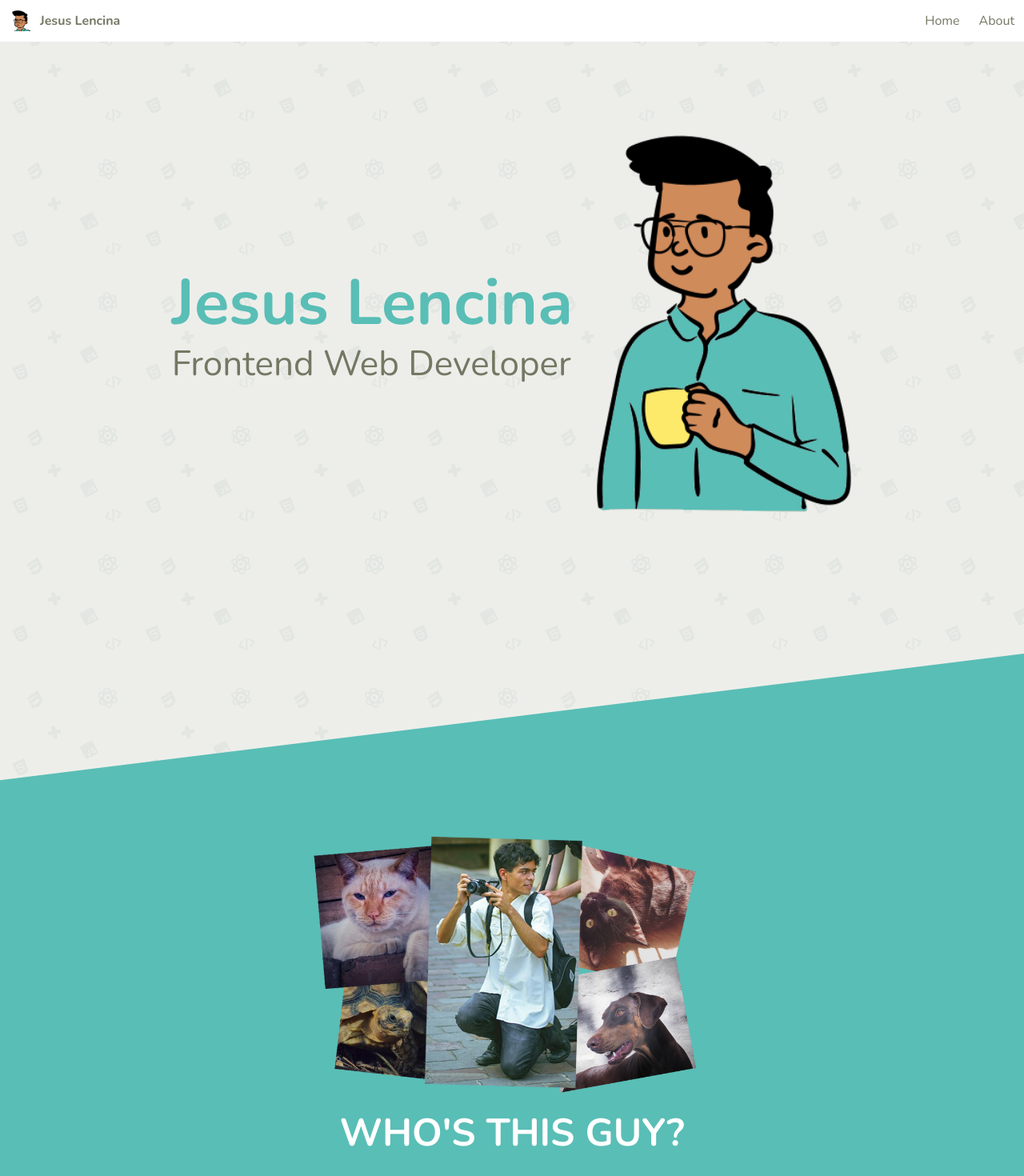
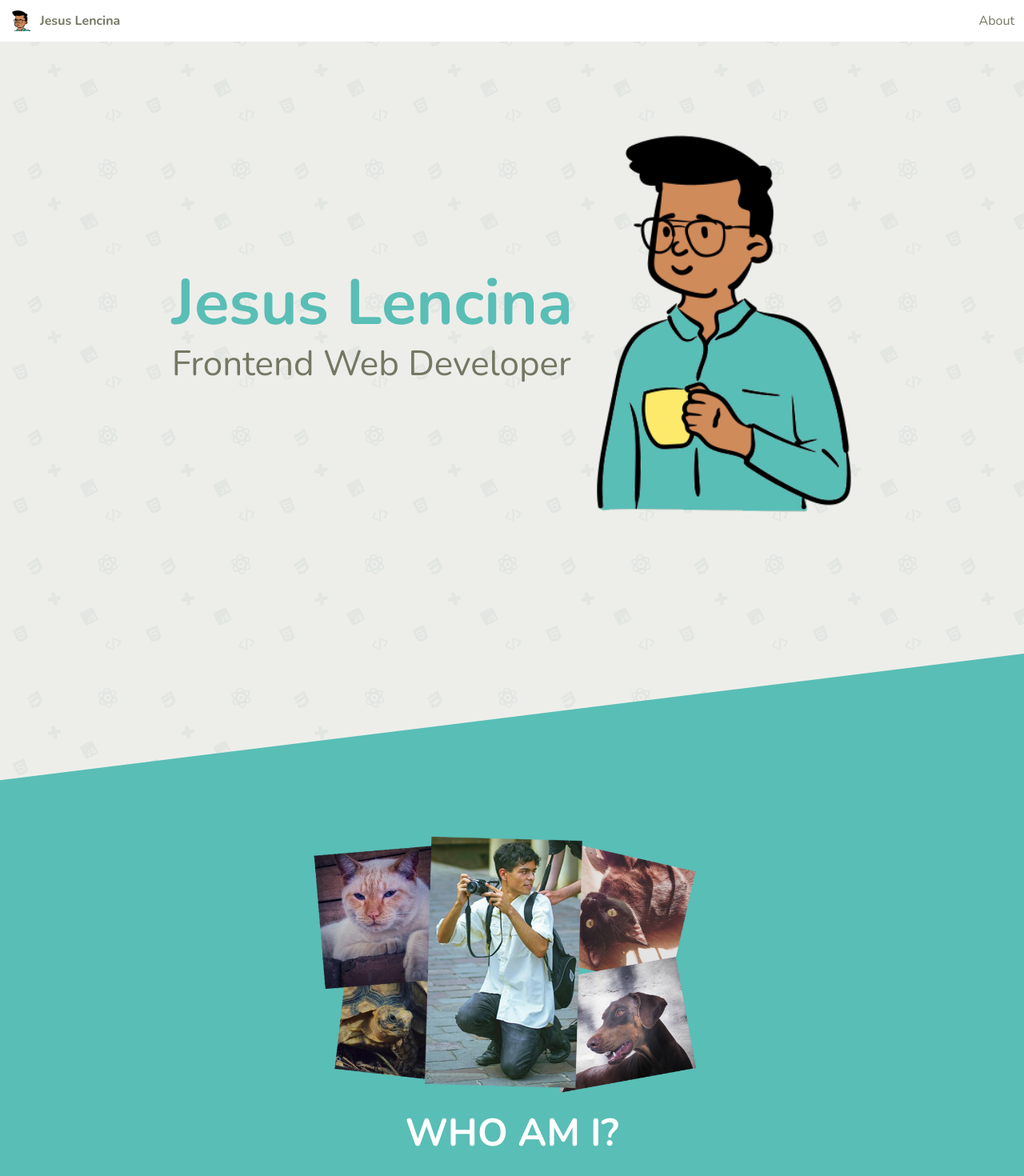
Before and after one commit to jesuslencina/my-portfolio-2, a React (Create React App) app: page / in a window 1280 px wide. Shown: the top 1470 px of the page at 80% size. Built offline with nearby package versions, Linux system fonts and the light colour scheme.

Commit message:
Backup - Nav changes

```diff
--- a/src/components/About/About.js
+++ b/src/components/About/About.js
@@ -16,7 +16,7 @@ function About() {
       </figure>
 
       <div className="my-text">
-        <h2 className="title is-size-1 has-text-white">WHO'S THIS GUY?</h2>
+        <h2 className="title is-size-1 has-text-white">WHO AM I?</h2>
 
         <p className="has-text-white is-size-4">
           Hey there! My name is Jesus, and I'm a trainee web developer. I'm 19
--- a/src/components/Knowledge/KnowledgeCss.css
+++ b/src/components/Knowledge/KnowledgeCss.css
@@ -31,6 +31,15 @@
   transform: scale(1.25);
 }
 
+.my-burger {
+  background-color: white;
+  border: none;
+}
+
+.my-burger:focus {
+  outline: none;
+}
+
 @media screen and (max-width: 769px) {
   .my-container {
     flex-direction: column;
--- a/src/components/Nav/Nav.js
+++ b/src/components/Nav/Nav.js
@@ -18,9 +18,8 @@ function Nav() {
         </a>
         <p class="navbar-item name">Jesus Lencina</p>
 
-        <a
-          role="button"
-          className={`navbar-burger ${burger}`}
+        <button
+          className={`navbar-burger my-burger ${burger}`}
           aria-label="menu"
           aria-expanded="false"
           onClick={() =>
@@ -30,14 +29,11 @@ function Nav() {
           <span aria-hidden="true"></span>
           <span aria-hidden="true"></span>
           <span aria-hidden="true"></span>
-        </a>
+        </button>
       </div>
 
       <div className={`navbar-menu ${burger}`}>
         <div className="navbar-end">
-          <a href="#" className="navbar-item">
-            Home
-          </a>
           <a href="#about" className="navbar-item">
             About
           </a>
```
Also changed, not shown: 1 other file (tests, documents, lock files or other folders).
